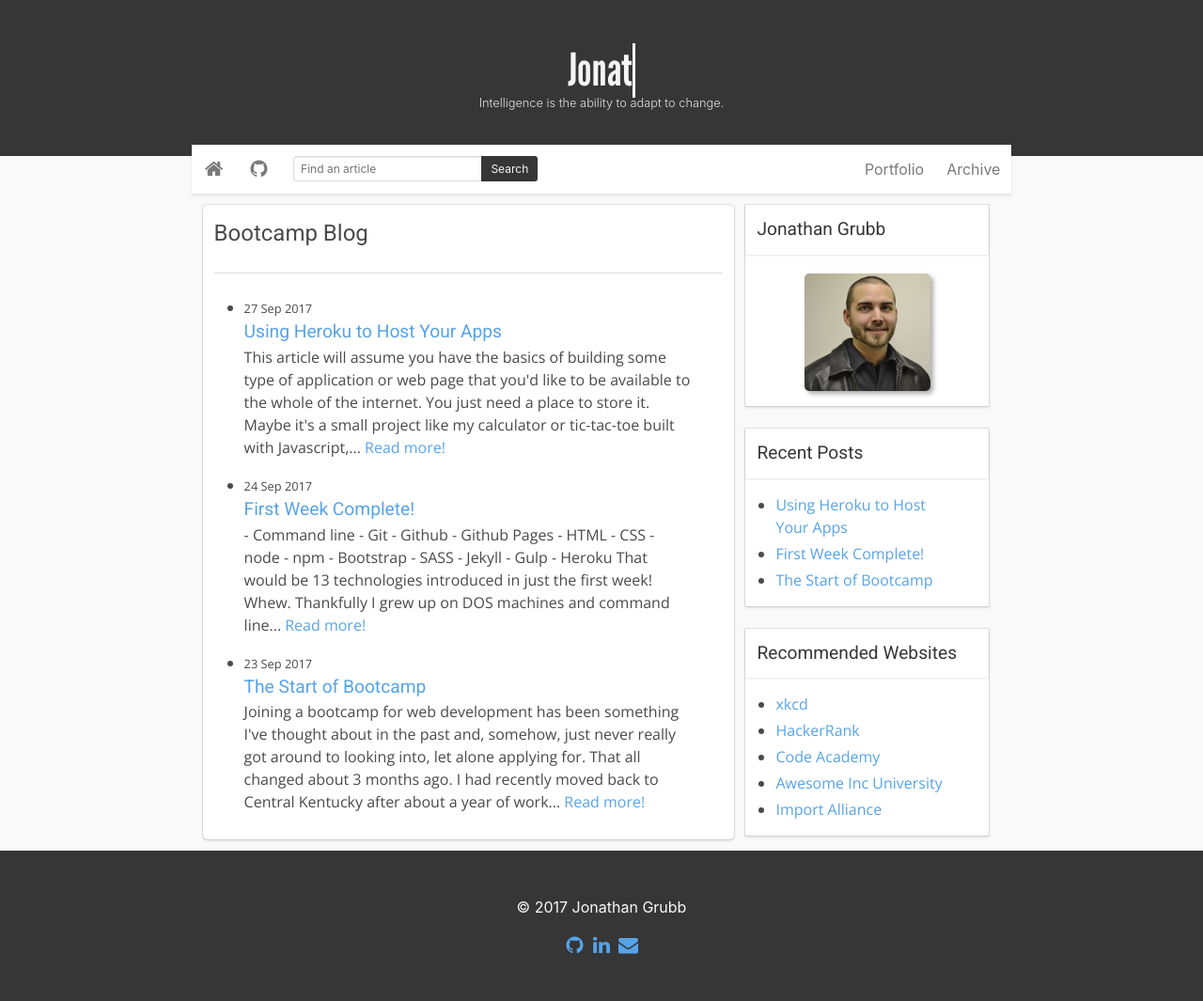
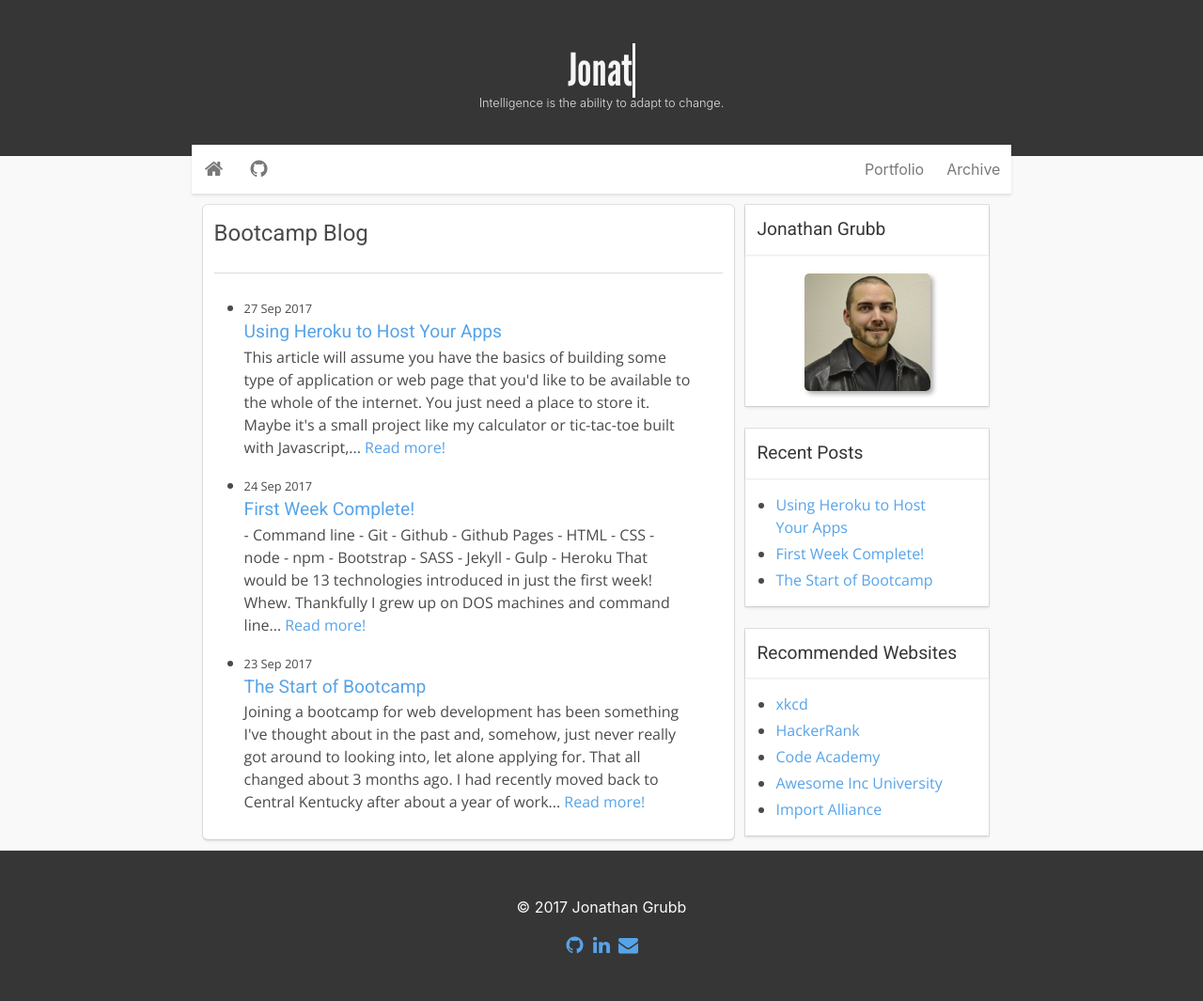
Before and after one commit to joncgrubb/joncgrubb.github.io, a Jekyll site: the page built from index.html, in a window 1280 px wide. Shown: the whole page at 94% size. Built offline with Jekyll 4.4.1, drawn with Linux system fonts in a browser that asks for light colours; comment, search, counter and statistics services are not loaded.

Commit message:
removed search bar

```diff
--- a/_layouts/default.html
+++ b/_layouts/default.html
@@ -39,7 +39,7 @@
           </span>
         </a>
 
-        <div class="nav-item" id="searchFieldNav">
+        <!-- <div class="nav-item" id="searchFieldNav">
           <div class="field has-addons">
             <p class="control">
               <input class="input is-small" type="text" placeholder="Find an article" id="search-text">
@@ -50,7 +50,7 @@
               </a>
             </p>
           </div>
-        </div>
+        </div> -->
 
       </div>
 
```
